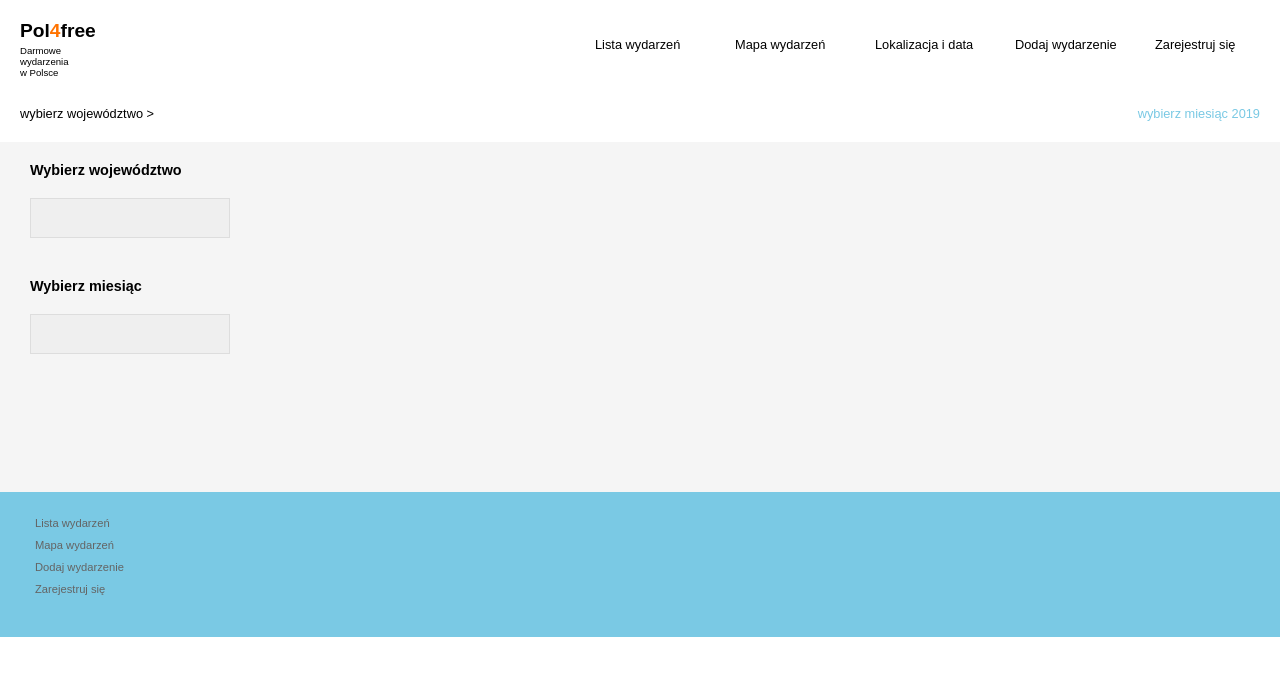
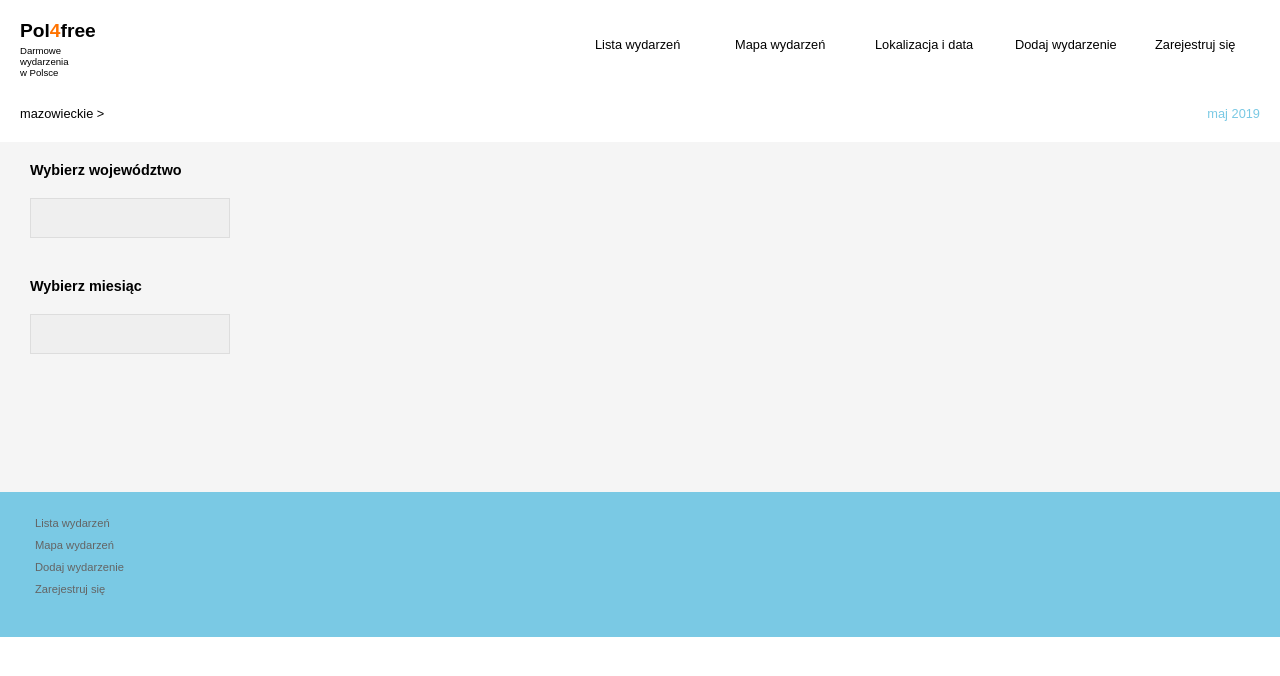
Before and after one commit to TomaszSloniowski/Pol4free, an Angular app: page /filters in a window 1280 px wide. Shown: the top 676 px of the page. Built offline with nearby package versions, Linux system fonts and the light colour scheme.

Commit message:
General update

```diff
--- a/src/app/events-list/events-list.component.html
+++ b/src/app/events-list/events-list.component.html
@@ -5,7 +5,10 @@
     <p class="events__list__header__date ">{{event.monthName}} 2019</p>
     <div class="events__list_details">
       <div class="events__list__date">{{event.day}}</div>
+      <!--
       <a [routerLink]="['/event-details', event.id]" routerLinkActive="active" [class.selected]="event.id === selectedId" class="events__list__link">
+        -->
+        <a [class.selected]="event.id === selectedId" (click)="getCountyandMonth()" class="events__list__link">
         <div class="events__list__name">{{event.name}}<br>
           <div class="events__list__location"><i class="fas fa-map-marker-alt icon__map__marker"></i>{{event.city}}</div>
         </div>
--- a/src/app/events-list/events-list.component.ts
+++ b/src/app/events-list/events-list.component.ts
@@ -1,9 +1,10 @@
 import { Component, OnInit } from '@angular/core';
 import { Observable } from 'rxjs';
 import { switchMap } from 'rxjs/operators';
-import { ActivatedRoute, ParamMap } from '@angular/router';
+import { Router, ActivatedRoute, ParamMap } from '@angular/router';
 import { Event } from '../app.event';
 import { EventsService } from '../events-thumbnails/events.service';
+import { FiltersService } from '../filters/filters.service';
 
 @Component({
   selector: 'app-events-list',
@@ -14,10 +15,16 @@ export class EventsListComponent implements OnInit {
 
   events$: Observable<Event[]>;
   private selectedId: number;
+  county: string;
+  month: string;
+  selectedCounty: string;
+  selectedMonth: string;
 
   constructor(
     private route: ActivatedRoute,
-    private service: EventsService
+    private service: EventsService,
+    private data: FiltersService,
+    private router: Router
   ) { }
 
   ngOnInit() {
@@ -30,4 +37,22 @@ export class EventsListComponent implements OnInit {
     );
   }
 
+  getCountyandMonth() {
+    console.log(this.selectedId);
+  }
+
+
+  /*
+  getCounty () {
+    this.county = this.selectedCounty;
+    this.data.changeMessageCounty(this.county);
+    this.router.navigate(['events-thumbnails'])
+  }
+
+  getMonth () {
+    this.month = this.selectedMonth;
+    this.data.changeMessageMonth(this.month);
+    this.router.navigate(['events-thumbnails'])
+  } */
+
 }
--- a/src/app/events-thumbnails/events-thumbnails.component.html
+++ b/src/app/events-thumbnails/events-thumbnails.component.html
@@ -1,6 +1,6 @@
 <div class="item__thumbnails__list">
   <div *ngFor="let event of events$ | async" class="">
-    <a *ngIf = "event.county == messageCounty || event.monthName == messageMonth" [routerLink]="['/event-details', event.id]" routerLinkActive="active" [class.selected]="event.id === selectedId"
+    <a *ngIf = "event.county == messageCounty && event.monthName == messageMonth" [routerLink]="['/event-details', event.id]" routerLinkActive="active" [class.selected]="event.id === selectedId"
       class="item  item__menu__link ">
       <img src="https://tomaszsloniowski.github.io/Pol4free/assets/images/events/event{{event.id}}-img.jpg" class="item__thumbnail"><img>
     <div class="item__thumbnail__label ">
--- a/src/app/filters/filters.component.ts
+++ b/src/app/filters/filters.component.ts
@@ -23,8 +23,6 @@ export class FiltersComponent implements OnInit {
   counties = ['mazowieckie','łódzkie','kujawsko-pomorskie'];
   months = ['maj','lipiec']
 
-
-
   private selectedId: number;
 
   constructor(
@@ -42,37 +40,17 @@ export class FiltersComponent implements OnInit {
         return this.service.getEvents();
       })
     );
-
-    this.data.currentMessageCounty.subscribe(county => this.county = county);
-    this.selectedCounty = 'wybierz województwo';
-    this.data.changeMessageCounty(this.selectedCounty);
-
-    this.data.currentMessageMonth.subscribe(month => this.month = month);
-    this.selectedMonth = 'wybierz miesiąc';
-    this.data.changeMessageMonth(this.selectedMonth);
-
-  //  this.router.navigate(['events-thumbnails']);
   }
 
 getCounty () {
   this.county = this.selectedCounty;
-  console.log(this.county);
   this.data.changeMessageCounty(this.county);
   this.router.navigate(['events-thumbnails'])
 }
 
 getMonth () {
   this.month = this.selectedMonth;
-  console.log(this.month);
   this.data.changeMessageMonth(this.month);
   this.router.navigate(['events-thumbnails'])
 }
-
- //  onChange(selectedCounty) {
- //   console.log(event);
- //   this.data.changeMessage(selectedCounty);
- //   this.router.navigate(['events-thumbnails']);
 }
- // onClick(selectedCounty) {
- //   this.data.changeMessage(selectedCounty);
- //   this.router.navigate(['events-thumbnails']);
--- a/src/app/filters/filters.service.ts
+++ b/src/app/filters/filters.service.ts
@@ -6,10 +6,10 @@ import { BehaviorSubject } from 'rxjs';
 })
 export class FiltersService {
 
-  private messageSourceCounty = new BehaviorSubject('wybierz województwo') ;
+  private messageSourceCounty = new BehaviorSubject('mazowieckie') ;
   currentMessageCounty = this.messageSourceCounty.asObservable();
 
-  private messageSourceMonth = new BehaviorSubject('wybierz miesiąc');
+  private messageSourceMonth = new BehaviorSubject('maj');
   currentMessageMonth = this.messageSourceMonth.asObservable();
 
   constructor() { }
--- a/src/app/menu/menu.component.ts
+++ b/src/app/menu/menu.component.ts
@@ -1,7 +1,6 @@
 import { Component, OnInit } from '@angular/core';
-import { ActivatedRoute, ParamMap } from '@angular/router';
+import { ActivatedRoute } from '@angular/router';
 import { Observable } from 'rxjs';
-import { switchMap } from 'rxjs/operators';
 import { EventsService } from '../events-thumbnails/events.service';
 import { FiltersService } from '../filters/filters.service';
 import { Event } from '../app.event';
@@ -16,7 +15,7 @@ export class MenuComponent implements OnInit {
   events$: Observable<Event[]>;
   county: string;
   month: string;
-  private selectedId: number;
+
 
   constructor(
     private route: ActivatedRoute,
@@ -25,8 +24,6 @@ export class MenuComponent implements OnInit {
   ) { }
 
   ngOnInit() {
-    this.county = 'wybierz województwo'
-    this.month = 'wybierz miesiąc'
     this.data.currentMessageCounty.subscribe(messageCounty => this.county = messageCounty);
     this.data.currentMessageMonth.subscribe(messageMonth => this.month = messageMonth);
   }
```
